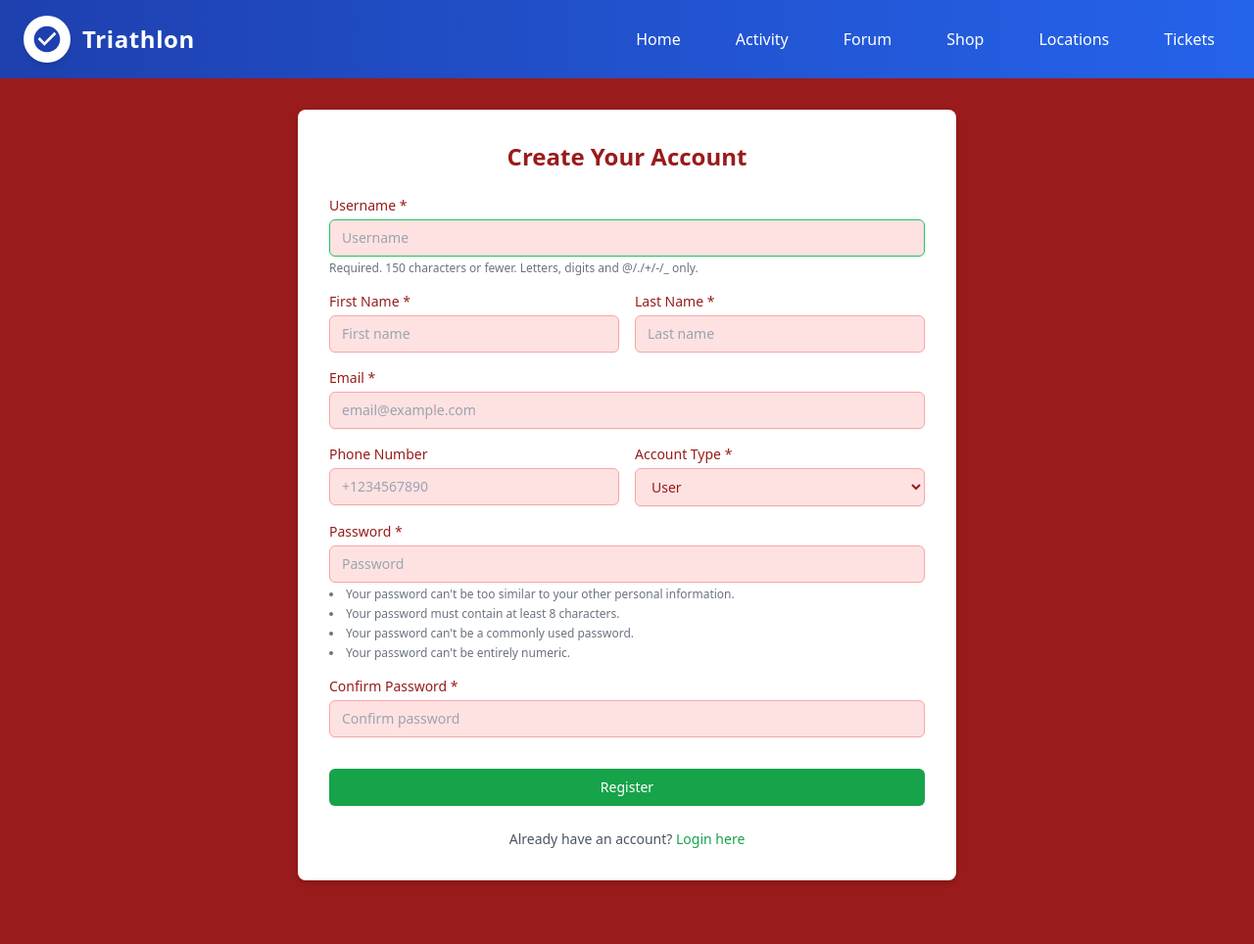
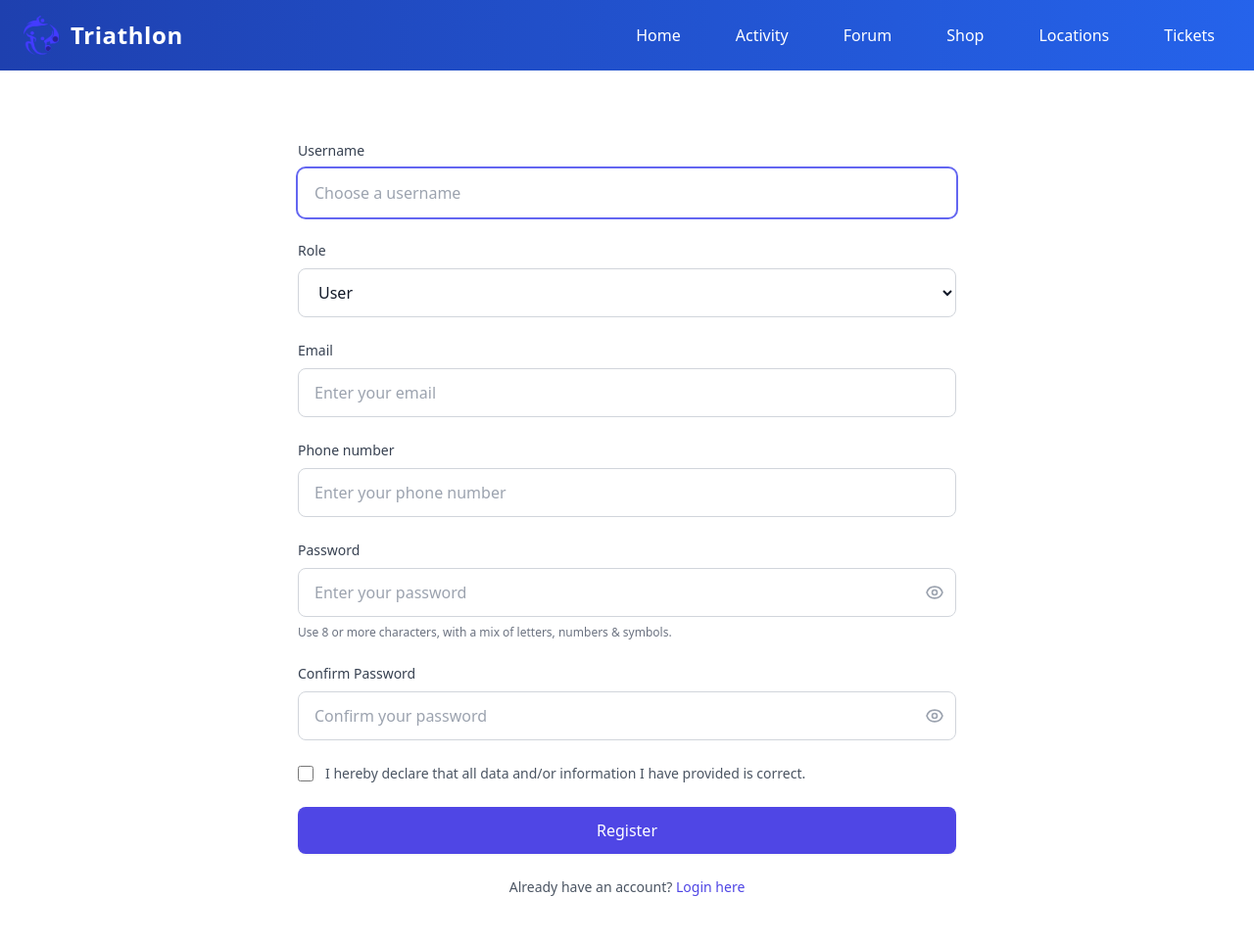
Before and after one commit to pbp-kelompok-d1/triathlon, a Django app: page /register/ in a window 1280 px wide. Shown: the whole page at 98% size. Before the commit the page ends 901 px from the top, so only its background shows below. Run offline with Django 5.2, Linux system fonts and the light colour scheme; some libraries are stand-ins or nearby versions.

Commit message:
implement design for register and login, fix navbar logo

```diff
--- a/main/forms.py
+++ b/main/forms.py
@@ -5,72 +5,66 @@ from user_profile.models import UserProfile
 
 
 class CustomUserCreationForm(UserCreationForm):
-    email = forms.EmailField(
-        required=True,
-        widget=forms.EmailInput(attrs={
-            'class': 'block w-full px-3 py-2 mt-1 text-red-800 bg-red-100 border border-red-300 rounded-md shadow-sm focus:outline-none focus:ring-green-500 focus:border-green-500 sm:text-sm',
-            'placeholder': 'email@example.com'
-        })
-    )
-    first_name = forms.CharField(
-        max_length=30,
-        required=True,
-        widget=forms.TextInput(attrs={
-            'class': 'block w-full px-3 py-2 mt-1 text-red-800 bg-red-100 border border-red-300 rounded-md shadow-sm focus:outline-none focus:ring-green-500 focus:border-green-500 sm:text-sm',
-            'placeholder': 'First name'
-        })
-    )
-    last_name = forms.CharField(
-        max_length=30,
-        required=True,
-        widget=forms.TextInput(attrs={
-            'class': 'block w-full px-3 py-2 mt-1 text-red-800 bg-red-100 border border-red-300 rounded-md shadow-sm focus:outline-none focus:ring-green-500 focus:border-green-500 sm:text-sm',
-            'placeholder': 'Last name'
-        })
-    )
-    phone_number = forms.CharField(
-        max_length=15,
-        required=False,
-        widget=forms.TextInput(attrs={
-            'class': 'block w-full px-3 py-2 mt-1 text-red-800 bg-red-100 border border-red-300 rounded-md shadow-sm focus:outline-none focus:ring-green-500 focus:border-green-500 sm:text-sm',
-            'placeholder': '+1234567890'
-        })
-    )
+    # Order: username (from Meta), role, email, phone_number, password1, password2
+
     role = forms.ChoiceField(
         choices=UserProfile.ROLE_CHOICES,
         required=True,
         initial='USER',
         widget=forms.Select(attrs={
-            'class': 'block w-full px-3 py-2 mt-1 text-red-800 bg-red-100 border border-red-300 rounded-md shadow-sm focus:outline-none focus:ring-green-500 focus:border-green-500 sm:text-sm'
+            'class': 'block w-full px-4 py-3 bg-white border border-gray-300 rounded-lg focus:outline-none focus:ring-2 focus:ring-indigo-500 focus:border-transparent',
+            'id': 'id_role'
+        })
+    )
+
+    email = forms.EmailField(
+        required=True,
+        widget=forms.EmailInput(attrs={
+            'class': 'block w-full px-4 py-3 text-gray-900 bg-white border border-gray-300 rounded-lg focus:outline-none focus:ring-2 focus:ring-indigo-500 focus:border-transparent',
+            'id': 'id_email',
+            'placeholder': 'Enter your email'
+        })
+    )
+
+    phone_number = forms.IntegerField(
+        required=False,
+        widget=forms.TextInput(attrs={
+            'class': 'block w-full px-4 py-3 text-gray-900 bg-white border border-gray-300 rounded-lg focus:outline-none focus:ring-2 focus:ring-indigo-500 focus:border-transparent',
+            'id': 'id_phone_number',
+            'placeholder': 'Enter your phone number'
         })
     )
 
     class Meta:
         model = User
-        fields = ('username', 'first_name', 'last_name', 'email', 'password1', 'password2', 'phone_number', 'role')
+        fields = ('username', 'role', 'email', 'phone_number', 'password1', 'password2')
 
     def __init__(self, *args, **kwargs):
         super(CustomUserCreationForm, self).__init__(*args, **kwargs)
 
         # Add custom classes to username and password fields
         self.fields['username'].widget.attrs.update({
-            'class': 'block w-full px-3 py-2 mt-1 text-red-800 bg-red-100 border border-red-300 rounded-md shadow-sm focus:outline-none focus:ring-green-500 focus:border-green-500 sm:text-sm',
-            'placeholder': 'Username'
+            'class': 'block w-full px-4 py-3 text-gray-900 bg-white border border-gray-300 rounded-lg focus:outline-none focus:ring-2 focus:ring-indigo-500 focus:border-transparent',
+            'id': 'id_username',
+            'placeholder': 'Choose a username',
+            'required': True
         })
         self.fields['password1'].widget.attrs.update({
-            'class': 'block w-full px-3 py-2 mt-1 text-red-800 bg-red-100 border border-red-300 rounded-md shadow-sm focus:outline-none focus:ring-green-500 focus:border-green-500 sm:text-sm',
-            'placeholder': 'Password'
+            'class': 'block w-full px-4 py-3 text-gray-900 bg-white border border-gray-300 rounded-lg focus:outline-none focus:ring-2 focus:ring-indigo-500 focus:border-transparent',
+            'id': 'id_password1',
+            'placeholder': 'Enter your password',
+            'required': True
         })
         self.fields['password2'].widget.attrs.update({
-            'class': 'block w-full px-3 py-2 mt-1 text-red-800 bg-red-100 border border-red-300 rounded-md shadow-sm focus:outline-none focus:ring-green-500 focus:border-green-500 sm:text-sm',
-            'placeholder': 'Confirm password'
+            'class': 'block w-full px-4 py-3 text-gray-900 bg-white border border-gray-300 rounded-lg focus:outline-none focus:ring-2 focus:ring-indigo-500 focus:border-transparent',
+            'id': 'id_password2',
+            'placeholder': 'Confirm your password',
+            'required': True
         })
 
     def save(self, commit=True):
         user = super(CustomUserCreationForm, self).save(commit=False)
         user.email = self.cleaned_data['email']
-        user.first_name = self.cleaned_data['first_name']
-        user.last_name = self.cleaned_data['last_name']
 
         if commit:
             user.save()
--- a/main/templates/register.html
+++ b/main/templates/register.html
@@ -1,16 +1,21 @@
-{% extends 'base.html' %} {% block meta %}
-<title>Register</title>
-{% endblock meta %} {% block content %}
-<div class="flex flex-col items-center justify-center min-h-screen bg-red-800 py-8">
-  <div class="w-full max-w-2xl p-8 space-y-6 bg-white rounded-lg shadow-md text-gray-900">
-    <h1 class="text-2xl font-bold text-center text-red-800">Create Your Account</h1>
+{% extends 'base.html' %}
+{% load static %}
+{% block meta %}
+<title>Register - Triathlon</title>
+{% endblock meta %}
 
-    <form id="registerForm" method="POST" class="space-y-4">
+{% block content %}
+<div class="min-h-screen bg-white py-12 px-4 sm:px-6 lg:px-8">
+  <div class="max-w-2xl mx-auto">
+    <!-- Form Container -->
+    <div class="bg-white">
+      <!-- Form Content -->
+      <form id="registerForm" method="POST" class="space-y-6">
         {% csrf_token %}
 
         <!-- Display non-field errors -->
         {% if form.non_field_errors %}
-      <div class="p-4 bg-red-100 border border-red-400 rounded-md">
+        <div class="p-4 bg-red-50 border border-red-200 rounded-lg">
           <ul class="text-sm text-red-700 list-disc list-inside">
             {% for error in form.non_field_errors %}
             <li>{{ error }}</li>
@@ -21,119 +26,114 @@
 
         <!-- Username -->
         <div>
-        <label for="{{ form.username.id_for_label }}" class="block text-sm font-medium text-red-800">
-          Username *
-        </label>
+          <label for="id_username" class="block text-sm font-medium text-gray-700 mb-2">Username</label>
           {{ form.username }}
           {% if form.username.errors %}
           <p class="mt-1 text-xs text-red-600">{{ form.username.errors.0 }}</p>
           {% endif %}
-        {% if form.username.help_text %}
-        <p class="mt-1 text-xs text-gray-500">{{ form.username.help_text }}</p>
-        {% endif %}
         </div>
 
-      <!-- First Name and Last Name -->
-      <div class="grid grid-cols-1 md:grid-cols-2 gap-4">
+        <!-- Role -->
         <div>
-          <label for="{{ form.first_name.id_for_label }}" class="block text-sm font-medium text-red-800">
-            First Name *
-          </label>
-          {{ form.first_name }}
-          {% if form.first_name.errors %}
-          <p class="mt-1 text-xs text-red-600">{{ form.first_name.errors.0 }}</p>
+          <label for="id_role" class="block text-sm font-medium text-gray-700 mb-2">Role</label>
+          {{ form.role }}
+          {% if form.role.errors %}
+          <p class="mt-1 text-xs text-red-600">{{ form.role.errors.0 }}</p>
           {% endif %}
-        </div>
-        <div>
-          <label for="{{ form.last_name.id_for_label }}" class="block text-sm font-medium text-red-800">
-            Last Name *
-          </label>
-          {{ form.last_name }}
-          {% if form.last_name.errors %}
-          <p class="mt-1 text-xs text-red-600">{{ form.last_name.errors.0 }}</p>
-          {% endif %}
-        </div>
         </div>
 
         <!-- Email -->
         <div>
-        <label for="{{ form.email.id_for_label }}" class="block text-sm font-medium text-red-800">
-          Email *
-        </label>
+          <label for="id_email" class="block text-sm font-medium text-gray-700 mb-2">Email</label>
           {{ form.email }}
           {% if form.email.errors %}
           <p class="mt-1 text-xs text-red-600">{{ form.email.errors.0 }}</p>
           {% endif %}
         </div>
 
-      <!-- Phone Number and Role -->
-      <div class="grid grid-cols-1 md:grid-cols-2 gap-4">
+        <!-- Phone Number -->
         <div>
-          <label for="{{ form.phone_number.id_for_label }}" class="block text-sm font-medium text-red-800">
-            Phone Number
-          </label>
+          <label for="id_phone_number" class="block text-sm font-medium text-gray-700 mb-2">Phone number</label>
           {{ form.phone_number }}
           {% if form.phone_number.errors %}
           <p class="mt-1 text-xs text-red-600">{{ form.phone_number.errors.0 }}</p>
           {% endif %}
         </div>
-        <div>
-          <label for="{{ form.role.id_for_label }}" class="block text-sm font-medium text-red-800">
-            Account Type *
-          </label>
-          {{ form.role }}
-          {% if form.role.errors %}
-          <p class="mt-1 text-xs text-red-600">{{ form.role.errors.0 }}</p>
-          {% endif %}
-        </div>
-      </div>
 
         <!-- Password -->
         <div>
-        <label for="{{ form.password1.id_for_label }}" class="block text-sm font-medium text-red-800">
-          Password *
-        </label>
+          <label for="id_password1" class="block text-sm font-medium text-gray-700 mb-2">Password</label>
+          <div class="relative">
             {{ form.password1 }}
+            <button type="button" class="absolute inset-y-0 right-0 pr-3 flex items-center">
+              <svg class="h-5 w-5 text-gray-400" fill="none" viewBox="0 0 24 24" stroke="currentColor">
+                <path stroke-linecap="round" stroke-linejoin="round" stroke-width="2" d="M15 12a3 3 0 11-6 0 3 3 0 016 0z" />
+                <path stroke-linecap="round" stroke-linejoin="round" stroke-width="2" d="M2.458 12C3.732 7.943 7.523 5 12 5c4.478 0 8.268 2.943 9.542 7-1.274 4.057-5.064 7-9.542 7-4.477 0-8.268-2.943-9.542-7z" />
+              </svg>
+            </button>
+          </div>
           {% if form.password1.errors %}
           <p class="mt-1 text-xs text-red-600">{{ form.password1.errors.0 }}</p>
           {% endif %}
-        {% if form.password1.help_text %}
-        <div class="mt-1 text-xs text-gray-500">
-          <ul class="list-disc list-inside space-y-1">
-            <li>Your password can't be too similar to your other personal information.</li>
-            <li>Your password must contain at least 8 characters.</li>
-            <li>Your password can't be a commonly used password.</li>
-            <li>Your password can't be entirely numeric.</li>
-          </ul>
-        </div>
-        {% endif %}
+          <p class="mt-2 text-xs text-gray-500">Use 8 or more characters, with a mix of letters, numbers & symbols.</p>
         </div>
 
         <!-- Confirm Password -->
         <div>
-        <label for="{{ form.password2.id_for_label }}" class="block text-sm font-medium text-red-800">
-          Confirm Password *
-        </label>
+          <label for="id_password2" class="block text-sm font-medium text-gray-700 mb-2">Confirm Password</label>
+          <div class="relative">
             {{ form.password2 }}
+            <button type="button" class="absolute inset-y-0 right-0 pr-3 flex items-center">
+              <svg class="h-5 w-5 text-gray-400" fill="none" viewBox="0 0 24 24" stroke="currentColor">
+                <path stroke-linecap="round" stroke-linejoin="round" stroke-width="2" d="M15 12a3 3 0 11-6 0 3 3 0 016 0z" />
+                <path stroke-linecap="round" stroke-linejoin="round" stroke-width="2" d="M2.458 12C3.732 7.943 7.523 5 12 5c4.478 0 8.268 2.943 9.542 7-1.274 4.057-5.064 7-9.542 7-4.477 0-8.268-2.943-9.542-7z" />
+              </svg>
+            </button>
+          </div>
           {% if form.password2.errors %}
           <p class="mt-1 text-xs text-red-600">{{ form.password2.errors.0 }}</p>
           {% endif %}
         </div>
 
-      <div class="pt-4">
+        <!-- Checkbox -->
+        <div class="flex items-start">
+          <div class="flex items-center h-5">
+            <input
+              id="data_declaration"
+              name="data_declaration"
+              type="checkbox"
+              required
+              class="w-4 h-4 text-indigo-600 bg-gray-100 border-gray-300 rounded focus:ring-indigo-500 focus:ring-2"
+            />
+          </div>
+          <label for="data_declaration" class="ml-3 text-sm text-gray-600">
+            I hereby declare that all data and/or information I have provided is correct.
+          </label>
+        </div>
+
+        <!-- Submit Button -->
+        <div>
           <button
             type="submit"
             id="registerButton"
-          class="w-full px-4 py-2 text-sm font-medium text-white bg-green-600 border border-transparent rounded-md shadow-sm hover:bg-green-700 focus:outline-none focus:ring-2 focus:ring-offset-2 focus:ring-green-500 transition-colors"
+            class="w-full px-4 py-3 text-base font-medium text-white bg-indigo-600 rounded-lg shadow-sm hover:bg-indigo-700 focus:outline-none focus:ring-2 focus:ring-offset-2 focus:ring-indigo-500 transition-colors"
           >
             Register
           </button>
         </div>
+
+        <!-- Login Link -->
+        <div class="text-center">
+          <p class="text-sm text-gray-600">
+            Already have an account?
+            <a href="{% url 'main:login' %}" class="text-indigo-600 hover:text-indigo-700 font-medium">Login here</a>
+          </p>
+        </div>
       </form>
 
       {% if messages %}
-    <div class="p-4 mt-6 bg-yellow-100 rounded-md">
-      <ul class="text-sm text-yellow-700 list-disc list-inside">
+      <div class="mt-6 p-4 bg-yellow-50 border border-yellow-200 rounded-lg">
+        <ul class="text-sm text-yellow-800 list-disc list-inside">
           {% for message in messages %}
           <li>{{ message }}</li>
           {% endfor %}
@@ -141,14 +141,16 @@
       </div>
       {% endif %}
 
-    <p class="text-sm text-center text-gray-600">
-      Already have an account?
-      <a
-        href="{% url 'main:login' %}"
-        class="font-medium text-green-600 hover:text-green-700"
-        >Login here</a
-      >
-    </p>
+      <!-- Footer -->
+      <!-- <div class="mt-12 pt-8 border-t border-gray-200">
+        <div class="flex justify-center space-x-6 text-xs text-gray-500">
+          <a href="#" class="hover:text-gray-700">Terms & Conditions</a>
+          <a href="#" class="hover:text-gray-700">Privacy Policy</a>
+          <a href="#" class="hover:text-gray-700">About CompVerse</a>
+        </div>
+        <p class="text-xs text-gray-400 text-center mt-4">© 2023 Copyright by IK Developers. All rights reserved.</p>
+      </div> -->
+    </div>
   </div>
 </div>
 
@@ -199,28 +201,10 @@ async function registerUser() {
         window.location.href = "{% url 'main:login' %}";
       }, 1500);
     } else {
-      const errorData = await response.json();
+      const errorData = await response.text();
       console.error('Registration error:', errorData);
-
-      // Display field-specific errors
-      if (errorData.errors) {
-        for (const [field, errors] of Object.entries(errorData.errors)) {
-          const fieldElement = document.querySelector(`[name="${field}"]`);
-          if (fieldElement) {
-            const errorMsg = document.createElement('p');
-            errorMsg.className = 'mt-1 text-xs text-red-600';
-            errorMsg.textContent = errors[0];
-            fieldElement.parentNode.appendChild(errorMsg);
-          }
-        }
-
-        if (typeof showToast === 'function') {
-          showToast('Registration failed', 'Please check the form for errors', 'error');
-        }
-      } else {
       if (typeof showToast === 'function') {
         showToast('Registration failed', 'Please check your form and try again', 'error');
-        }
       }
     }
   } catch (error) {
--- a/templates/navbar.html
+++ b/templates/navbar.html
@@ -1,12 +1,9 @@
+{% load static %}
 <nav class="bg-gradient-to-r from-blue-800 to-blue-600 text-white shadow-lg">
   <div class="container mx-auto flex items-center justify-between px-6 py-4">
     <!-- Left Side - Logo -->
     <div class="flex items-center">
-      <div class="bg-white rounded-full p-2 mr-3 shadow-md">
-        <svg class="w-8 h-8 text-blue-800" fill="currentColor" viewBox="0 0 24 24">
-          <path d="M12 2C6.48 2 2 6.48 2 12s4.48 10 10 10 10-4.48 10-10S17.52 2 12 2zm-2 15l-5-5 1.41-1.41L10 14.17l7.59-7.59L19 8l-9 9z"/>
-        </svg>
-      </div>
+      <img src="{% static 'navbar_logo.png' %}" alt="Triathlon Logo" class="h-10 mr-3" />
       <h1 class="text-2xl font-bold text-white tracking-wide">
         Triathlon
       </h1>
--- a/templates/toast.html
+++ b/templates/toast.html
@@ -8,7 +8,7 @@
         <h3 class="font-bold text-yellow-400" id="toast-title">
             This is a Sample Title
         </h3>
-        <p class="text-white text-sm line-clamp-3" id="toast-message">
+        <p class="text-black text-sm line-clamp-3" id="toast-message">
             This is a Sample Message
         </p>
     </div>
--- a/triathlon/settings.py
+++ b/triathlon/settings.py
@@ -144,6 +144,10 @@ USE_TZ = True
 # https://docs.djangoproject.com/en/5.2/howto/static-files/
 
 STATIC_URL = 'static/'
+STATICFILES_DIRS = [
+    BASE_DIR / 'static',
+]
+STATIC_ROOT = BASE_DIR / 'staticfiles'
 
 # Default primary key field type
 # https://docs.djangoproject.com/en/5.2/ref/settings/#default-auto-field
```
Also changed, not shown: main/templates/login.html (+60 -27 lines), templates/login.html (deleted, +0 -116 lines), static/login_logo.png (added), static/navbar_logo.png (added). Lines whose indentation alone changed are shown as unchanged.
